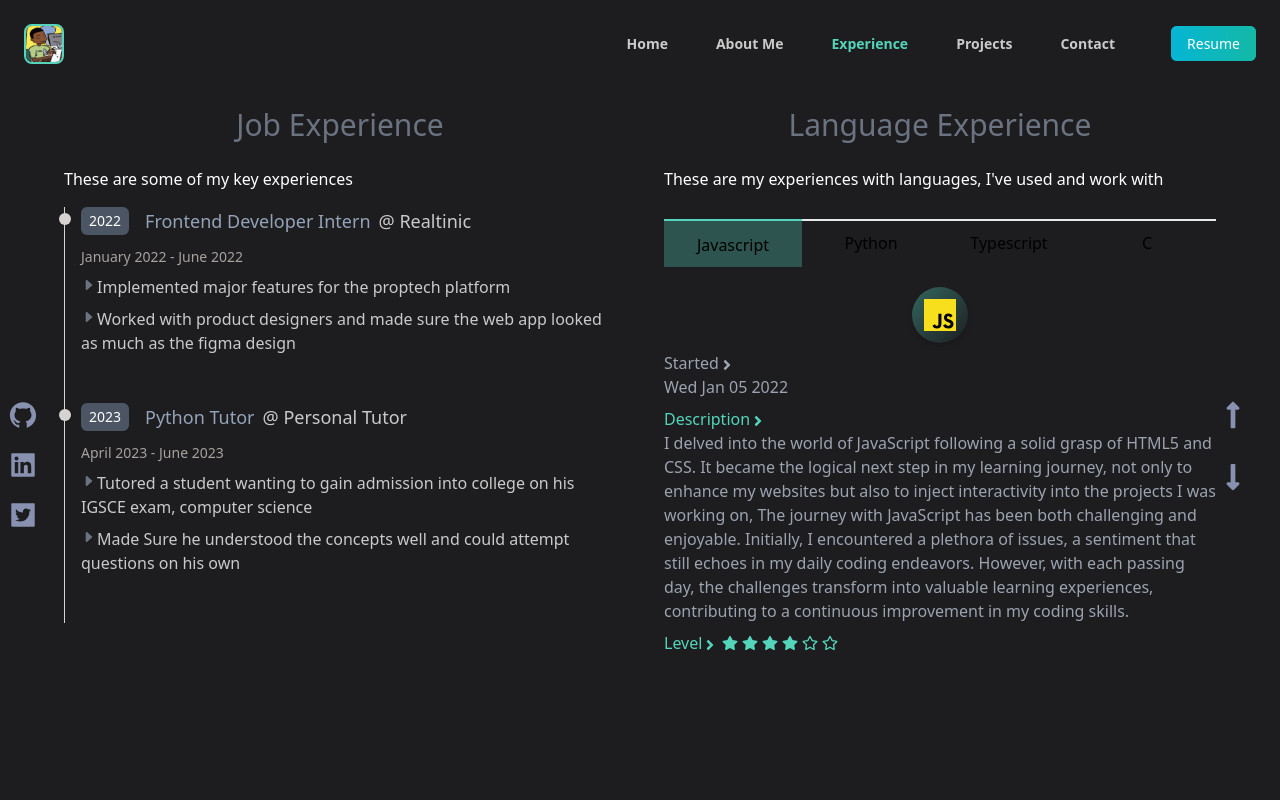
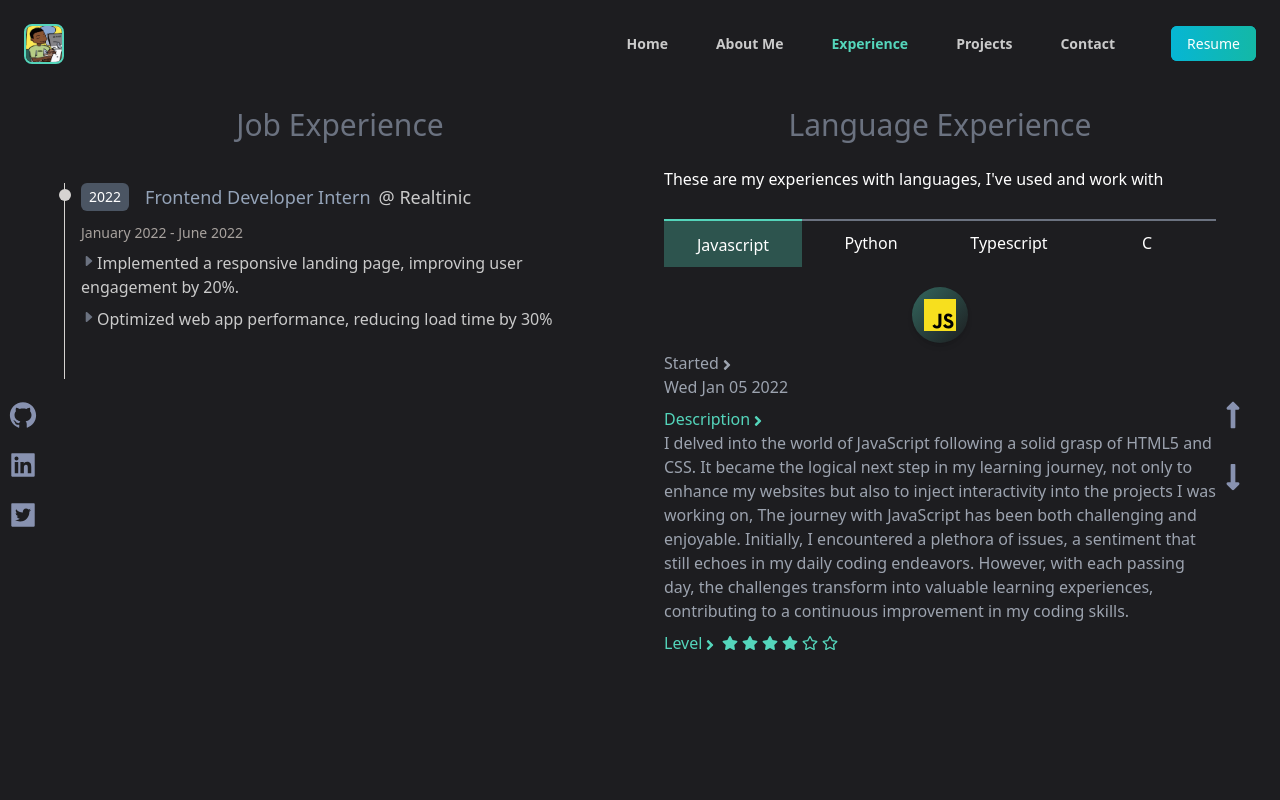
Before and after one commit to drimescodes/drimes-portfolio, a React (Vite) app: page /experience in a window 1280 px wide. Shown: the top 800 px of the page. Built offline with nearby package versions, Linux system fonts and the light colour scheme; the HTML template or start-up script is replaced by a standard one.

Commit message:
refactoring

```diff
--- a/src/pages/Experience.jsx
+++ b/src/pages/Experience.jsx
@@ -16,45 +16,43 @@ const Experience = () => {
             <span className=" inline-block text-gray-500">
               <IoCaretForwardOutline />
             </span>
-            Implemented major features for the proptech platform
-          </li>
+            Implemented a responsive landing page, improving user engagement by 20%.          </li>
           <li className="mt-2">
             {" "}
             <span className=" inline-block text-gray-500">
               <IoCaretForwardOutline />
             </span>
-            Worked with product designers and made sure the web app looked as
-            much as the figma design{" "}
+            Optimized web app performance, reducing load time by 30%
           </li>
         </ul>
       ),
     },
 
-    {
-      year: "2023",
-      title: "Python Tutor",
-      company: "Personal Tutor",
-      duration: "April 2023 - June 2023",
-      description: () => (
-        <ul className="">
-          <li className="mt-2">
-            <span className=" inline-block text-gray-500">
-              <IoCaretForwardOutline />
-            </span>
-            Tutored a student wanting to gain admission into college on his
-            IGSCE exam, computer science
-          </li>
-          <li className="mt-2">
-            {" "}
-            <span className=" inline-block text-gray-500">
-              <IoCaretForwardOutline />
-            </span>
-            Made Sure he understood the concepts well and could attempt
-            questions on his own
-          </li>
-        </ul>
-      ),
-    },
+    // {
+    //   year: "2023",
+    //   title: "Python Tutor",
+    //   company: "Personal Tutor",
+    //   duration: "April 2023 - June 2023",
+    //   description: () => (
+    //     <ul className="">
+    //       <li className="mt-2">
+    //         <span className=" inline-block text-gray-500">
+    //           <IoCaretForwardOutline />
+    //         </span>
+    //         Tutored a student wanting to gain admission into college on his
+    //         IGSCE exam, computer science
+    //       </li>
+    //       <li className="mt-2">
+    //         {" "}
+    //         <span className=" inline-block text-gray-500">
+    //           <IoCaretForwardOutline />
+    //         </span>
+    //         Made Sure he understood the concepts well and could attempt
+    //         questions on his own
+    //       </li>
+    //     </ul>
+    //   ),
+    // },
   ];
 
   const languageExperience = [
@@ -108,15 +106,13 @@ const Experience = () => {
 
   const [tab, setTab] = useState(0);
   return (
-    <section className="py-24 min-h-screen sm:grid grid-cols-2 sm:gap-12 gap-8 md:px-8 ">
-      <section id="experience" className=" min-h-screen ">
-        <h2 className="text-3xl py-2 text-gray-500 font-medium text-center">
+    <section>
+    <section className="py-24 min-h-screen sm:grid grid-cols-2  sm:gap-12  md:px-8 ">
+      <section id="experience" className="">
+        <h2 className="text-3xl pt-2 pb-10 text-gray-500 font-medium text-center">
           Job Experience
         </h2>
-        <p className="py-4 text-white">
-          These are some of my key
-          experiences
-        </p>
+
         {experience.map((data) => (
           <ol className="flex flex-col md:flex-row relative border-l border-stone-300">
             <li className="mb-10 ml-4">
@@ -154,7 +150,7 @@ const Experience = () => {
 
         <div className="flex">
           {languageExperience.map((data, index) => (
-            <ul className=" my-3 flex flex-row justify-between w-full text-center border-t-2 border-blue">
+            <ul className=" my-3 flex flex-row justify-between w-full text-center border-t-2 border-gray-500">
               <li
                 key={index}
                 className={`w-full h-12 pt-3 cursor-pointer hover:bg-ascent-200/40 -mt-0.5
@@ -162,7 +158,7 @@ const Experience = () => {
 ${tab == index && "bg-ascent-200/30 border-t-2 border-ascent-200"}`}
                 onClick={() => setTab(index)}
               >
-                <p weight="bold" font="ubuntu" color="text-ascent-300">
+                <p weight="bold"  className="text-white">
                   {data.name}
                 </p>
               </li>
@@ -210,6 +206,11 @@ ${tab == index && "bg-ascent-200/30 border-t-2 border-ascent-200"}`}
         </article>
       </section>
     </section>
+
+    <section className="mt=5">
+      Volunteer and Open Source
+    </section>
+    </section>
   );
 };
 
```
